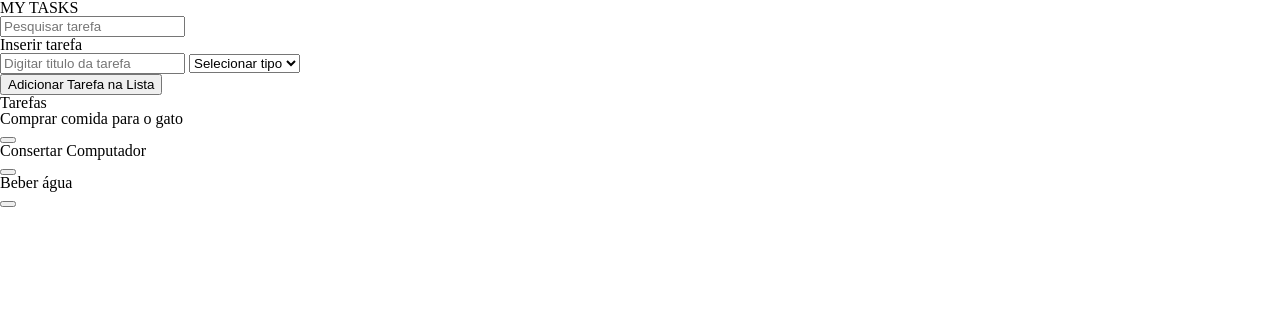
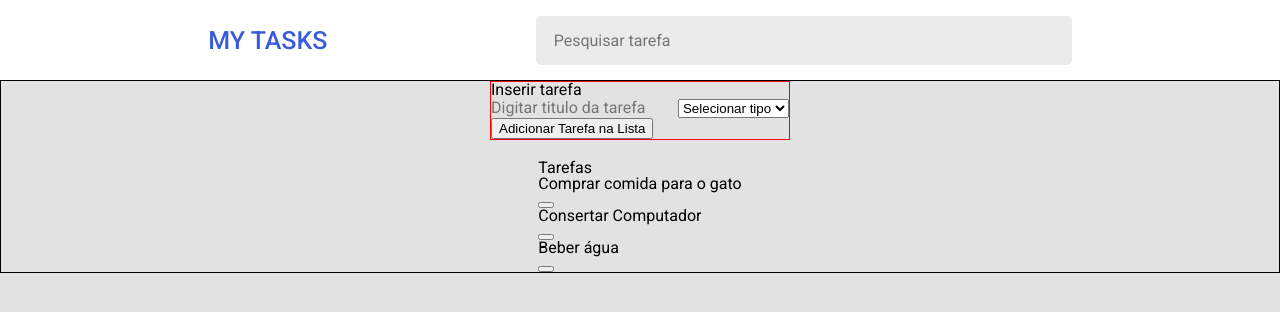
Before and after one commit to miguelaab-dev/lista-de-tarefas-miguelaab-dev, a plain HTML site: page index.html in a window 1280 px wide. Drawn offline with Linux system fonts and the light colour scheme.

Commit message:
Header Styling
Estiliziação da header finalizada

```diff
--- a/index.html
+++ b/index.html
@@ -12,6 +12,12 @@
 
     <!-- SCRIPTS -->
     <script src="./script.js" defer></script>
+
+    <!-- FONTS -->
+    <link rel="preconnect" href="https://fonts.googleapis.com">
+    <link rel="preconnect" href="https://fonts.gstatic.com" crossorigin>
+    <link href="https://fonts.googleapis.com/css2?family=Roboto:ital,wght@0,100;0,300;0,400;0,500;0,700;0,900;1,100;1,300;1,400;1,500;1,700;1,900&display=swap" rel="stylesheet">
+
   </head>
   <body>
     <!-- Cabeçalho -->
--- a/style.css
+++ b/style.css
@@ -0,0 +1,59 @@
+
+html {
+    font-family: 'Roboto', sans-serif;
+    height: 100%;
+}
+
+
+body {
+    height: 100%;
+    background-color: #e2e2e2 ;
+}
+
+header {
+    height: 10%;
+    background-color: white;
+    flex-wrap: nowrap;
+
+}
+
+.header__content {
+    display: flex;
+    align-items: center;
+    justify-content: space-evenly;
+    height: 100%;
+}
+
+.header__title {
+    color: #3b5bdb;
+    font-weight: 500;
+    font-size: 25px;
+    font-style: bold;
+}
+
+.header__input--search{
+ border-radius: 0px;
+ background-color: #ebebeb;
+ border-radius: 5px;
+ padding: 15px 18px;
+ width: 500px;
+
+}
+
+input {
+    all:unset
+}
+
+
+main {
+    border:  1px solid black;
+    display: flex;
+    flex-direction: column;
+    justify-content: center;
+    align-items: center;
+    gap: 20px;
+}
+
+.form__container {
+    border: 1px solid red;
+}
```
